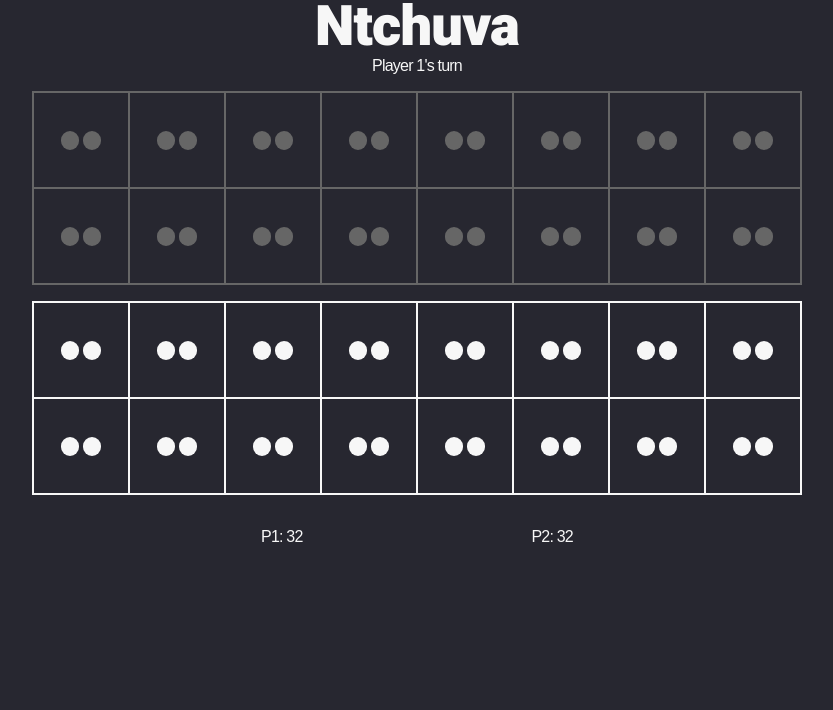
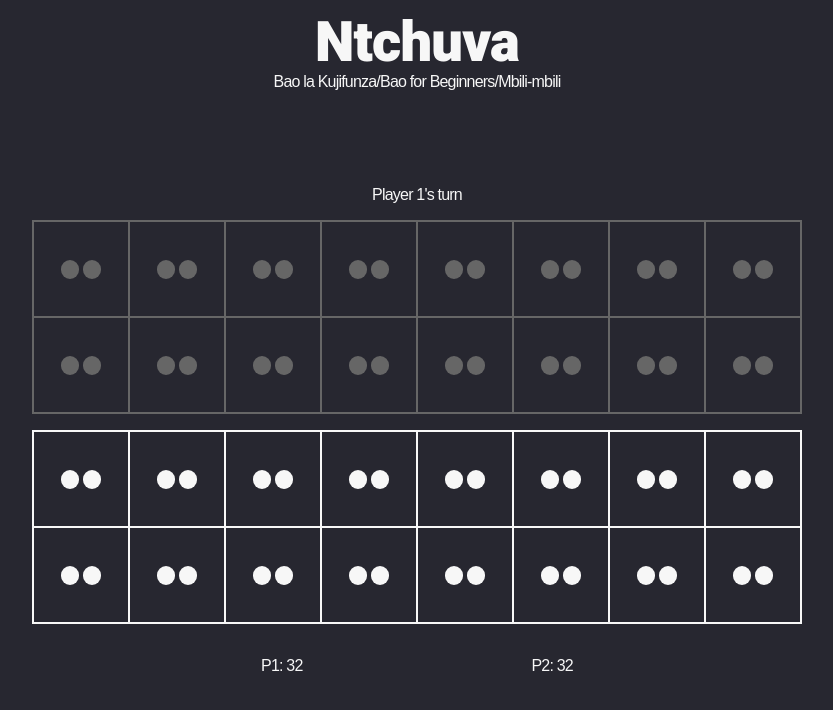
Before and after one commit to barnardnicholas/ntchuva, a React (Create React App) app: page / in a window 1280 px wide. Shown: the top 710 px of the page, without its empty margins (223-1056 px from the left). Built offline with nearby package versions, Linux system fonts and the light colour scheme; a web font is replaced by a local one.

Commit message:
Tweak styles & layout

```diff
--- a/src/App.tsx
+++ b/src/App.tsx
@@ -6,8 +6,12 @@ function App() {
   return (
     <div className="App">
       <div className="app-content">
-        <h1>Ntchuva</h1>
+        <div className="title-container">
+          <h1>Ntchuva</h1>
+          <div>Bao la Kujifunza/Bao for Beginners/Mbili-mbili</div>
+        </div>
         <Game />
+        <div />
       </div>
     </div>
   );
--- a/src/_styles/App.scss
+++ b/src/_styles/App.scss
@@ -30,6 +30,7 @@ canvas {
   color: var(--main-typography);
   display: flex;
   justify-content: center;
+  padding: 1rem;
 
   @include transitionColors();
 }
@@ -37,6 +38,9 @@ canvas {
 .app-content {
   max-width: 100vmin;
   text-align: center;
+  display: flex;
+  flex-direction: column;
+  justify-content: space-between;
 }
 
 h1 {
--- a/src/_styles/components/board.scss
+++ b/src/_styles/components/board.scss
@@ -73,7 +73,7 @@ $square-width: calc((100vmin - 2rem) / 8);
 
         h4 {
           color: var(--main-background);
-          font-size: 66%;
+          font-size: 100%;
         }
       }
     }
--- a/src/components/Game.tsx
+++ b/src/components/Game.tsx
@@ -37,8 +37,8 @@ const initialState: GameState = {
   moveInProgress: false,
   isBoard0EndGame: false,
   isBoard1EndGame: false,
-  score0: 0,
-  score1: 0,
+  score0: 32,
+  score1: 32,
   showGameOverModal: false,
 };
 
@@ -192,7 +192,7 @@ class Game<P> extends Component<P> {
       showGameOverModal,
     } = this.state;
     return (
-      <>
+      <main>
         <div>{`Player ${activePlayer + 1}'s turn`}</div>
         <div style={{ height: '1rem' }} />
         <div className="board-container">
@@ -239,7 +239,7 @@ class Game<P> extends Component<P> {
           />
           // eslint-enable
         )}
-      </>
+      </main>
     );
   }
 }
```
